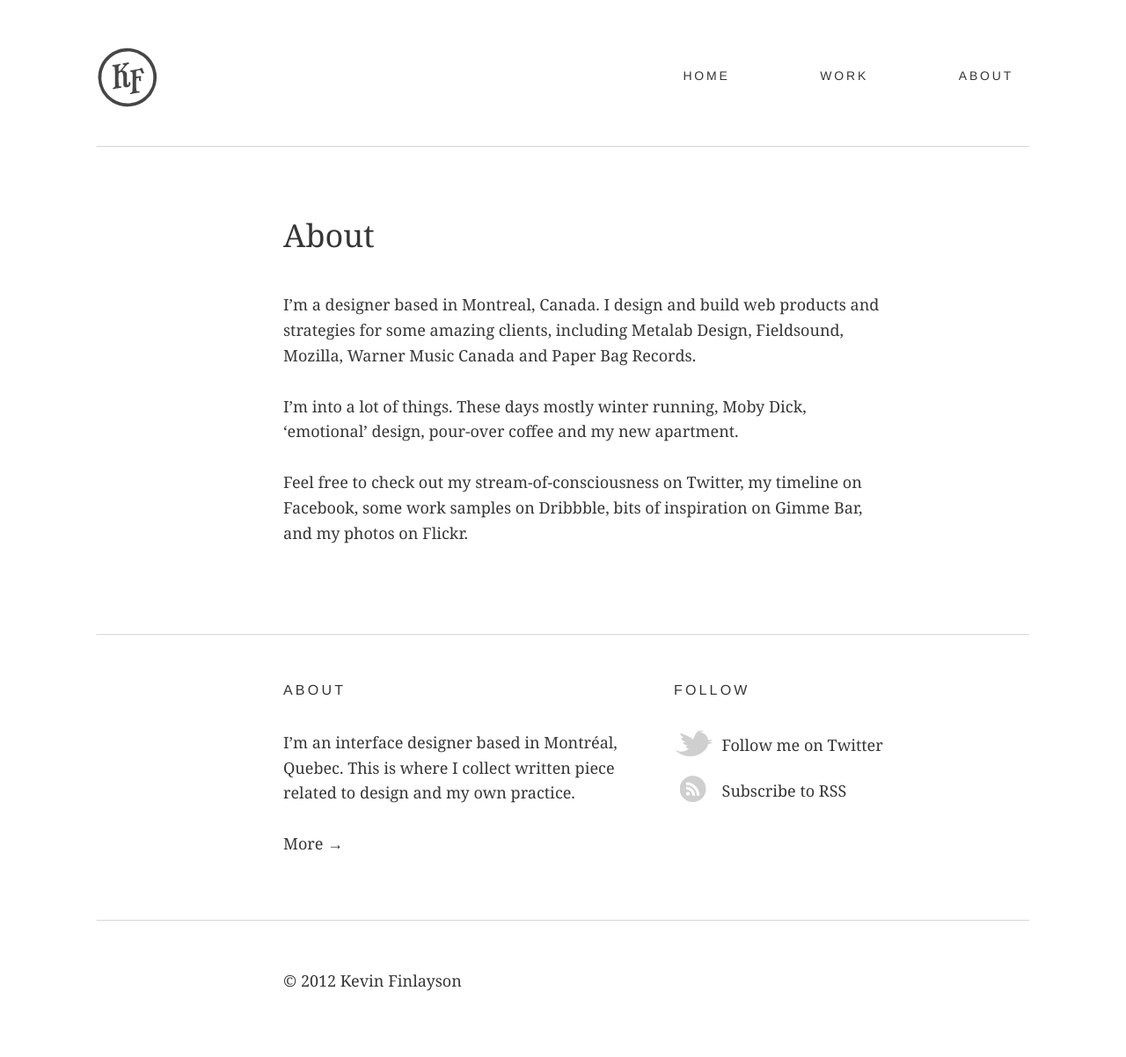
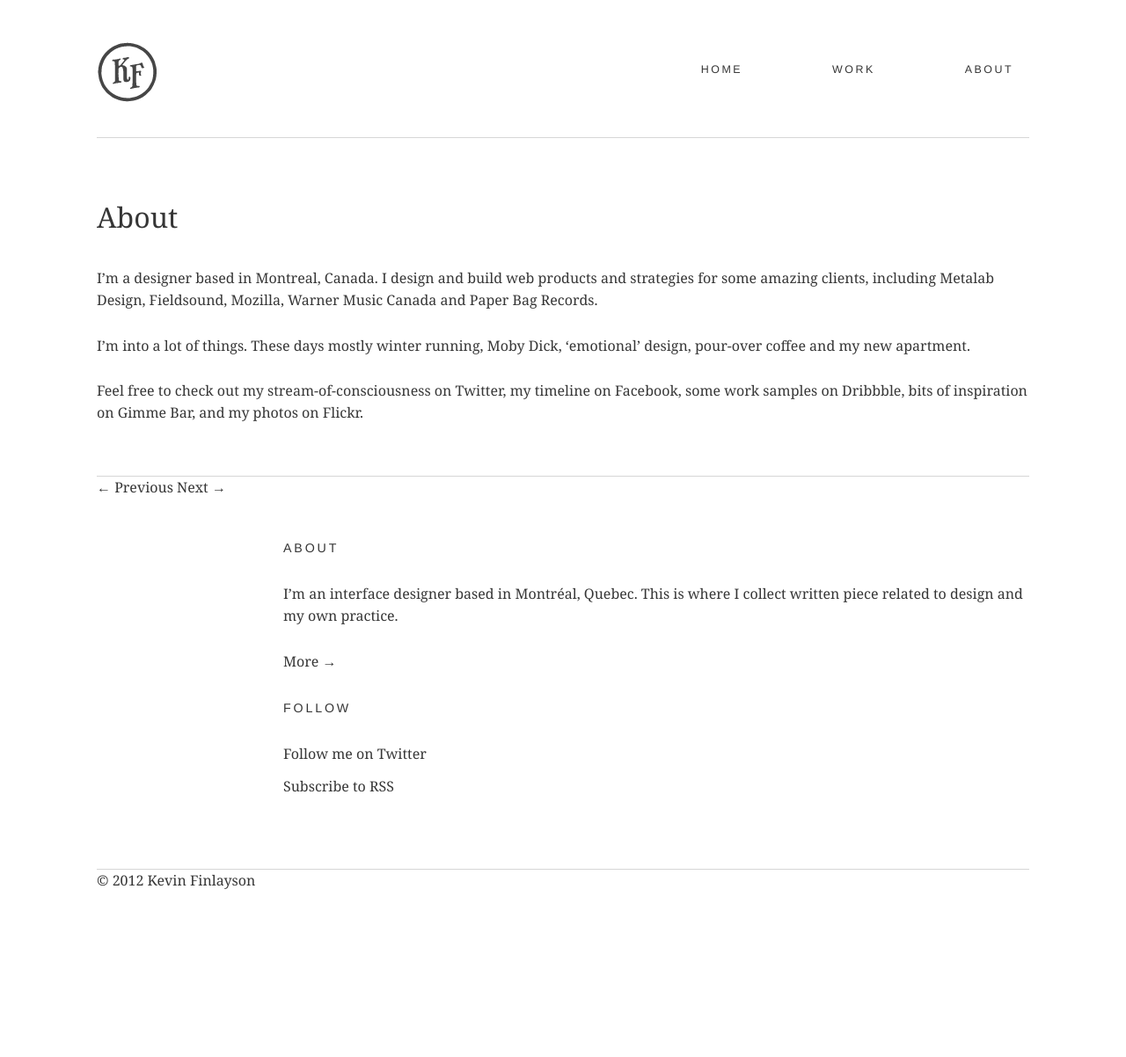
Before and after one commit to kevinfinlayson/kevinfinlayson.com, a Jekyll site: the page built from about.html, in a window 1280 px wide. Shown: the whole page at 88% size. Built offline with Jekyll 4.4.1, drawn with Linux system fonts in a browser that asks for light colours; nearby versions of some CDN libraries; after the commit the page ends 1015 px from its top, so only the background shows below that.

Commit message:
pagination

```diff
--- a/_config.yml
+++ b/_config.yml
@@ -1,2 +1,3 @@
 exclude: [ Gemfile, Gemfile.lock, Procfile, vendor, screen.scss]
 permalink: pretty
+paginate: 3
--- /dev/null
+++ b/_includes/pagination.html
@@ -0,0 +1,12 @@
+  <div class="pagination index">
+    {% if paginator.previous_page == 1 %}
+    <a href="/">← Previous</a>
+    {% else %}
+    <a href="/page{{paginator.previous_page}}">← Previous</a>
+    {% endif %}
+    {% if paginator.next_page %}
+      <a href="/page{{paginator.next_page}}" class="next ">Next →</a>
+    {% else %}
+      <span class="next ">Next →</span>
+    {% endif %}
+  </div><!-- pagination -->
--- a/_layouts/default.html
+++ b/_layouts/default.html
@@ -6,6 +6,7 @@
   <div class="container">
     {% include header.html %}
     {{ content }}
+    {% include pagination.html %}
     {% include complementary.html %}
     {% include footer.html %}
   </div><!-- end of container -->
--- a/_layouts/single-post.html
+++ b/_layouts/single-post.html
@@ -16,6 +16,7 @@
         </div><!-- end of article-content -->
       </article>
     </section><!-- main -->
+    {% include single_pagination.html %}
     {% include footer.html %}
   </div><!-- end of container -->
   {% include scripts.html %}
--- a/css/screen.css
+++ b/css/screen.css
@@ -192,18 +192,31 @@
   border-bottom: 1px solid #d6d6d6;
   zoom: 1; }
   .extra:before, .extra:after {
+/* Pagination */
+.pagination {
+  zoom: 1;
+  border-bottom: 1px solid #eeeeee;
+  padding: 0 0 1em 0; }
+  .pagination:before, .pagination:after {
     content: "";
     display: table; }
-  .extra:after {
+  .pagination:after {
     clear: both; }
 
-.extra section {
+.pagination a, .index.pagination span {
+  display: inline-block;
   float: left;
-  width: 47.65%;
-  margin-right: 4.7%; }
+  width: 50%; }
 
-.extra section.follow {
-  margin-right: 0; }
+.index.pagination span {
+  color: #9e9e9e; }
+
+.single.pagination span {
+  display: none; }
+
+.next {
+  text-align: right; }
+
 
 /* Elsewhere */
 a.social-link, a.social-link:visited {
@@ -265,6 +278,9 @@
   /*
   Base
   */
+  /* Pagination */
+  .single.pagination span {
+    display: inline-block; } }
   body {
     font-size: 1.125em; }
 
--- a/index.html
+++ b/index.html
@@ -3,7 +3,8 @@
 ---
 
 <section role="main">
-  {% for post in site.posts limit:10 %}
+
+  {% for post in paginator.posts %}
   <article>
     <header>
       <h1><a href="{{ post.url }}" title="{{ post.title }}">{{ post.title }}</a></h1>
@@ -16,4 +17,5 @@
     </div><!-- end of article-content -->
   </article>
   {% endfor %}
+
 </section><!-- main -->
```
Also changed, not shown: _includes/single_pagination.html (added, +8 -0 lines), css/screen.scss (+24 -10 lines).
